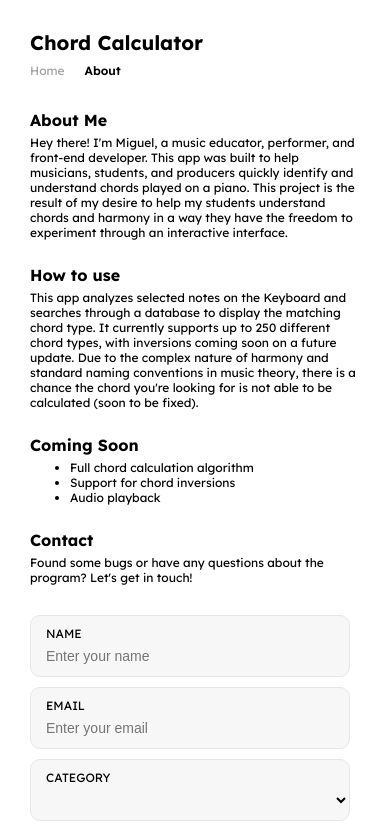
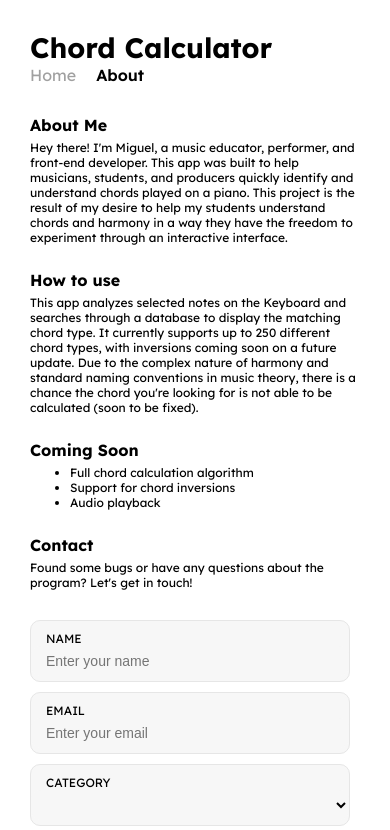
Before and after one commit to mbdguitar/chord-calculator, a React (Create React App) app: page /about in a window 390 px wide. Shown: the top 830 px of the page. Built offline with nearby package versions, Linux system fonts and the light colour scheme.

Commit message:
Fix spacing between sections

```diff
--- a/src/components/About.js
+++ b/src/components/About.js
@@ -36,7 +36,7 @@ function About() {
                     <li>Audio playback</li>
                 </ul>
             </section>
-            <section>
+            <section className={styles.contact_form}>
                 <h2>Contact</h2>
                 <p>Found some bugs or have any questions about the program? Let's get in touch!</p>
                 <div className={styles.contact_form_container}>
--- a/src/modules/About.module.css
+++ b/src/modules/About.module.css
@@ -2,7 +2,7 @@
     font-family: 'Lexend', Helvetica, sans-serif;
     display: grid;
     grid-template-columns: 50px 1fr 50px;
-    row-gap: 50px;
+    row-gap: 30px;
 }
 
 h2 {
@@ -11,6 +11,10 @@ h2 {
 
 section {
     grid-column: 2 / 3;
+}
+
+.about .contact_form {
+    margin: 0 0 50px 0;
 }
 
 .contact_form_container form {
@@ -112,11 +116,14 @@ section {
     .about {
         display: grid;
         grid-template-columns: 1fr;
-        row-gap: 30px;
     }
 
     section {
         padding: 0 50px;
+    }
+
+    .about .contact_form {
+        margin: 0 0 50px 0;
     }
 
     h2 {
@@ -176,19 +183,23 @@ section {
         row-gap: 25px;
     }
 
-    section {
+    .about section {
         padding: 0 30px;
     }
 
-    h2 {
+    .about .contact_form {
+        margin: 0 0 50px 0;
+    }
+
+    .about h2 {
         font-size: 16px;
     }
 
-    p {
+    .about p {
         font-size: 12px;
     }
 
-    li {
+    .about li {
         font-size: 12px;
     }
 
--- a/src/modules/Navbar.module.css
+++ b/src/modules/Navbar.module.css
@@ -124,7 +124,7 @@
     }
 
     .title h1 {
-        font-size: 20px;
+        font-size: 28px;
     }
 
     .title p {
@@ -132,7 +132,7 @@
     }
 
     .menu {
-        font-size: 20px;
+        font-size: 16px;
         padding: 0 0 0 30px;
     }
 
```
